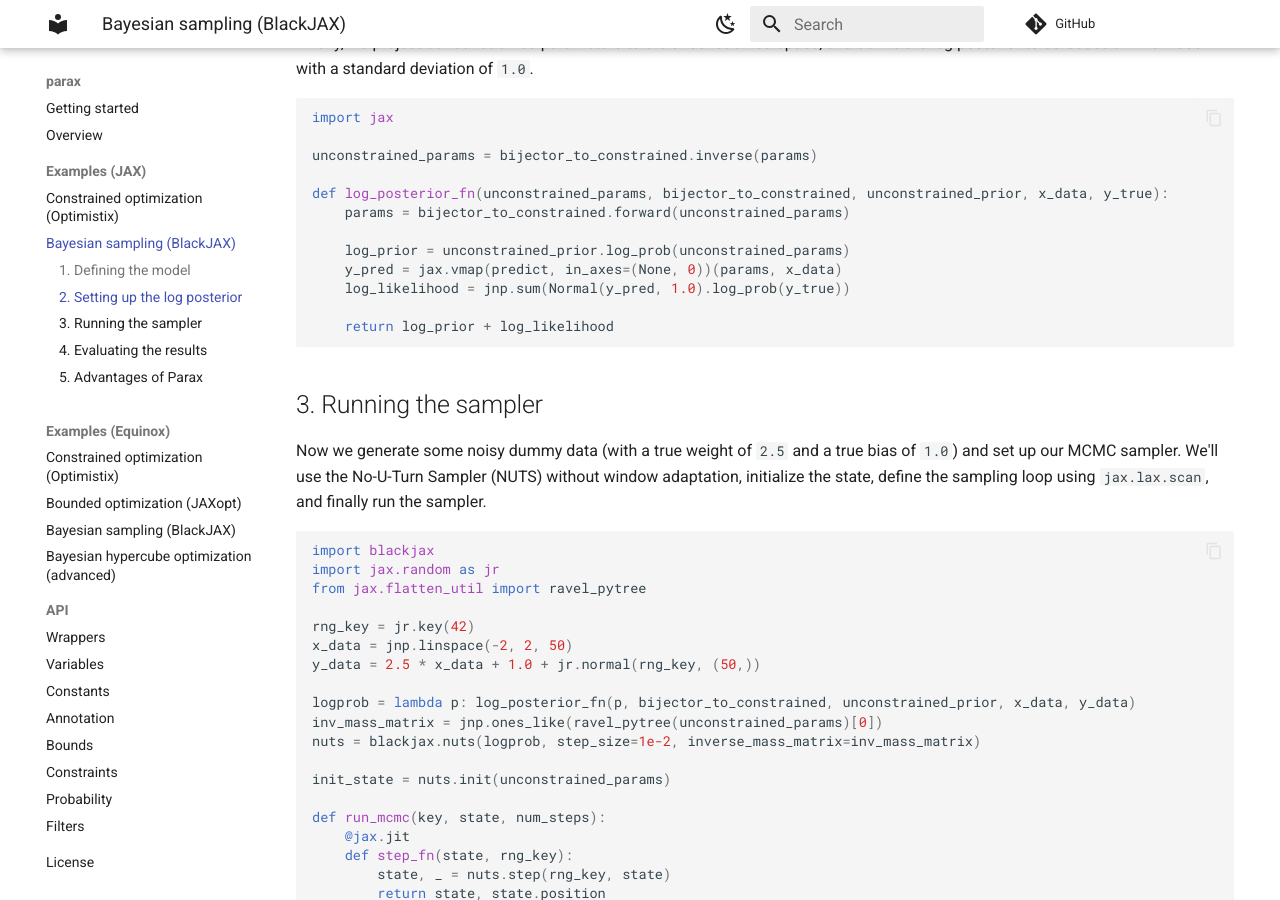
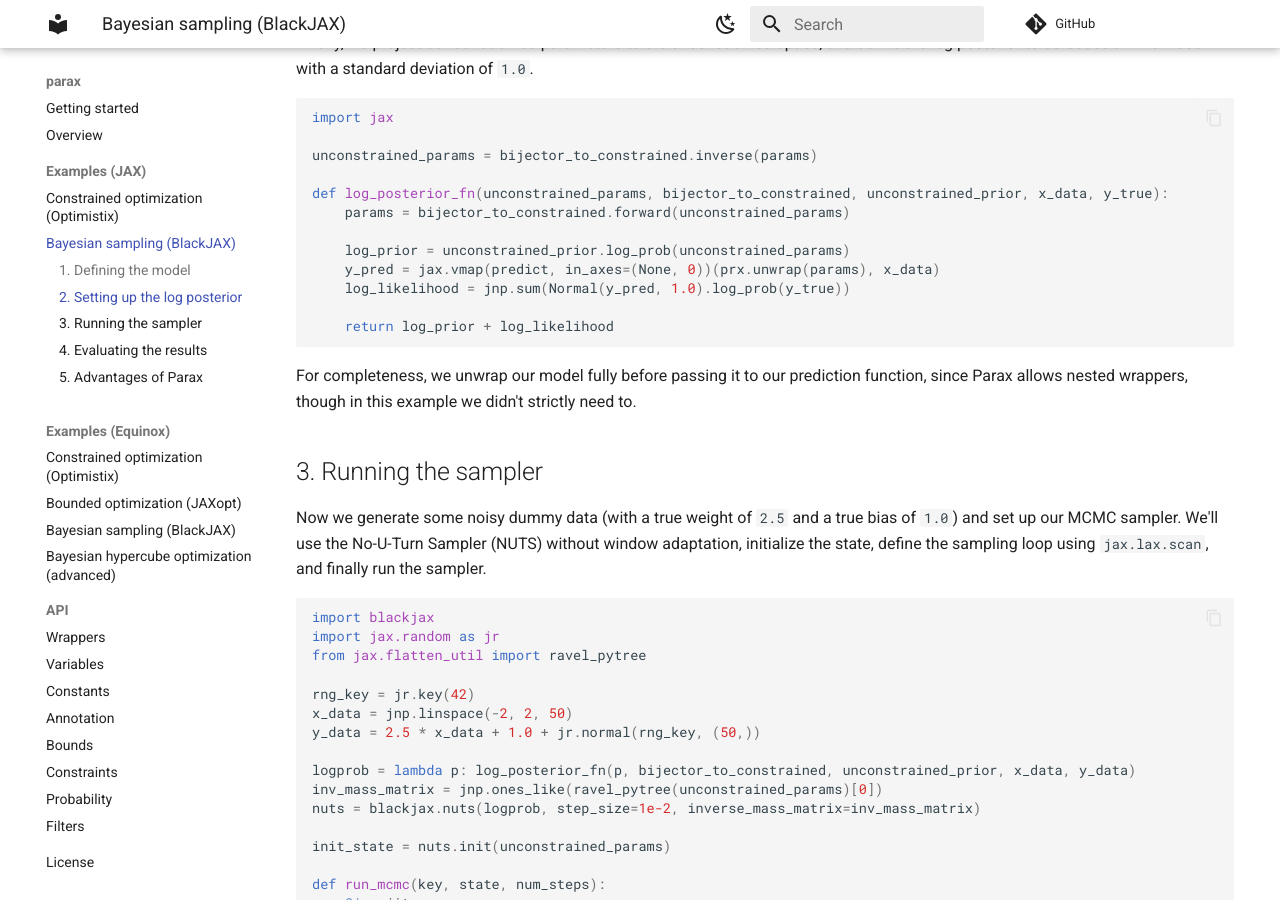
Before and after one commit to gvcallen/parax, an MkDocs documentation site: the page built from docs/examples/jax/bayesian_sampling_blackjax.md, in a window 1280 px wide and 900 px high, scrolled down 950 px. Built offline with MkDocs 1.6.1 and Material for MkDocs 9.7.7, drawn with Linux system fonts in a browser that asks for light colours; comment, search, counter and statistics services are not loaded.

````diff
--- a/docs/examples/jax/bayesian_sampling_blackjax.md
+++ b/docs/examples/jax/bayesian_sampling_blackjax.md
@@ -46,11 +46,13 @@
     params = bijector_to_constrained.forward(unconstrained_params)
 
     log_prior = unconstrained_prior.log_prob(unconstrained_params)
-    y_pred = jax.vmap(predict, in_axes=(None, 0))(params, x_data)
+    y_pred = jax.vmap(predict, in_axes=(None, 0))(prx.unwrap(params), x_data)
     log_likelihood = jnp.sum(Normal(y_pred, 1.0).log_prob(y_true))
 
     return log_prior + log_likelihood
 ```
+
+For completeness, we unwrap our model fully before passing it to our prediction function, since Parax allows nested wrappers, though in this example we didn't strictly need to.
 
 ## 3. Running the sampler
 
````
